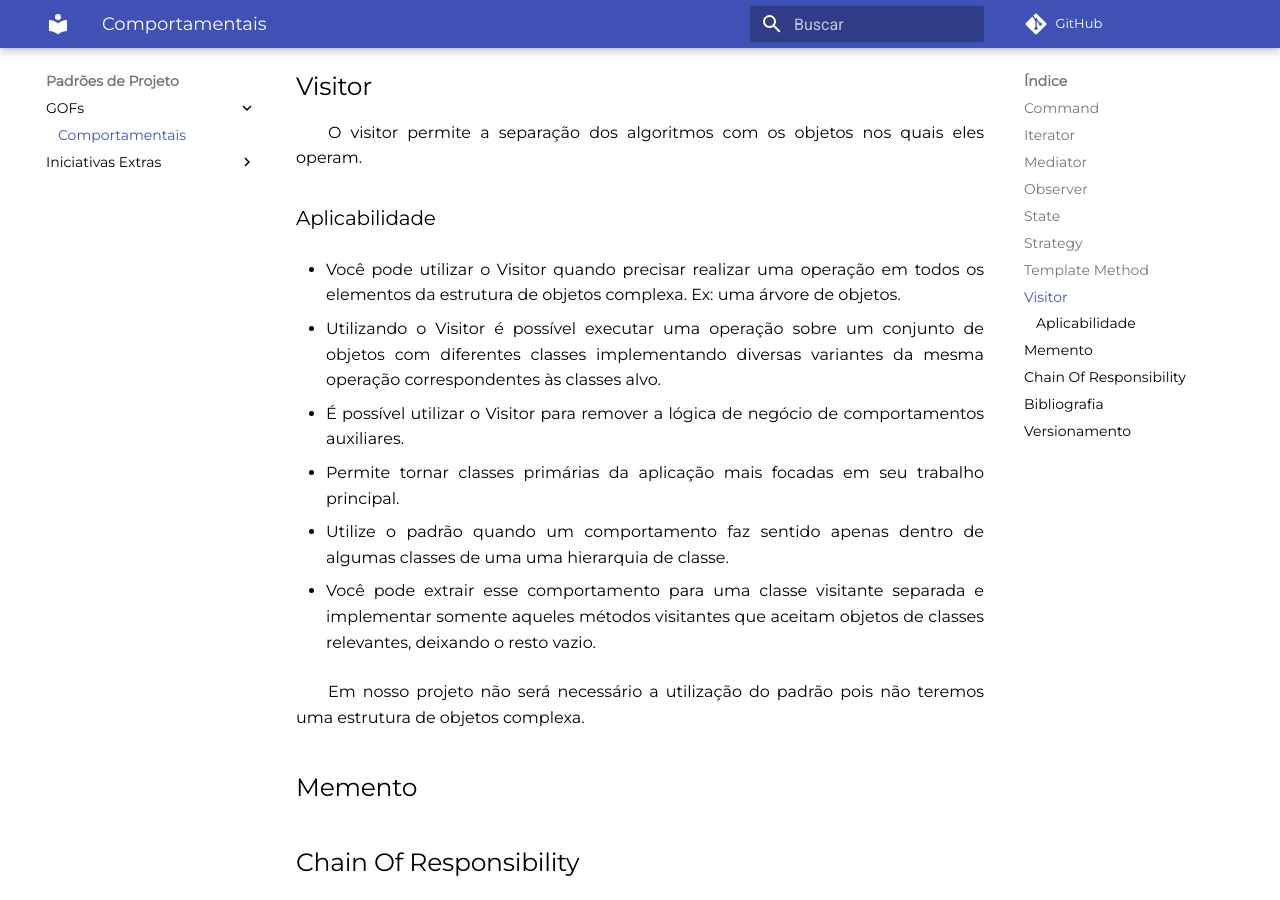
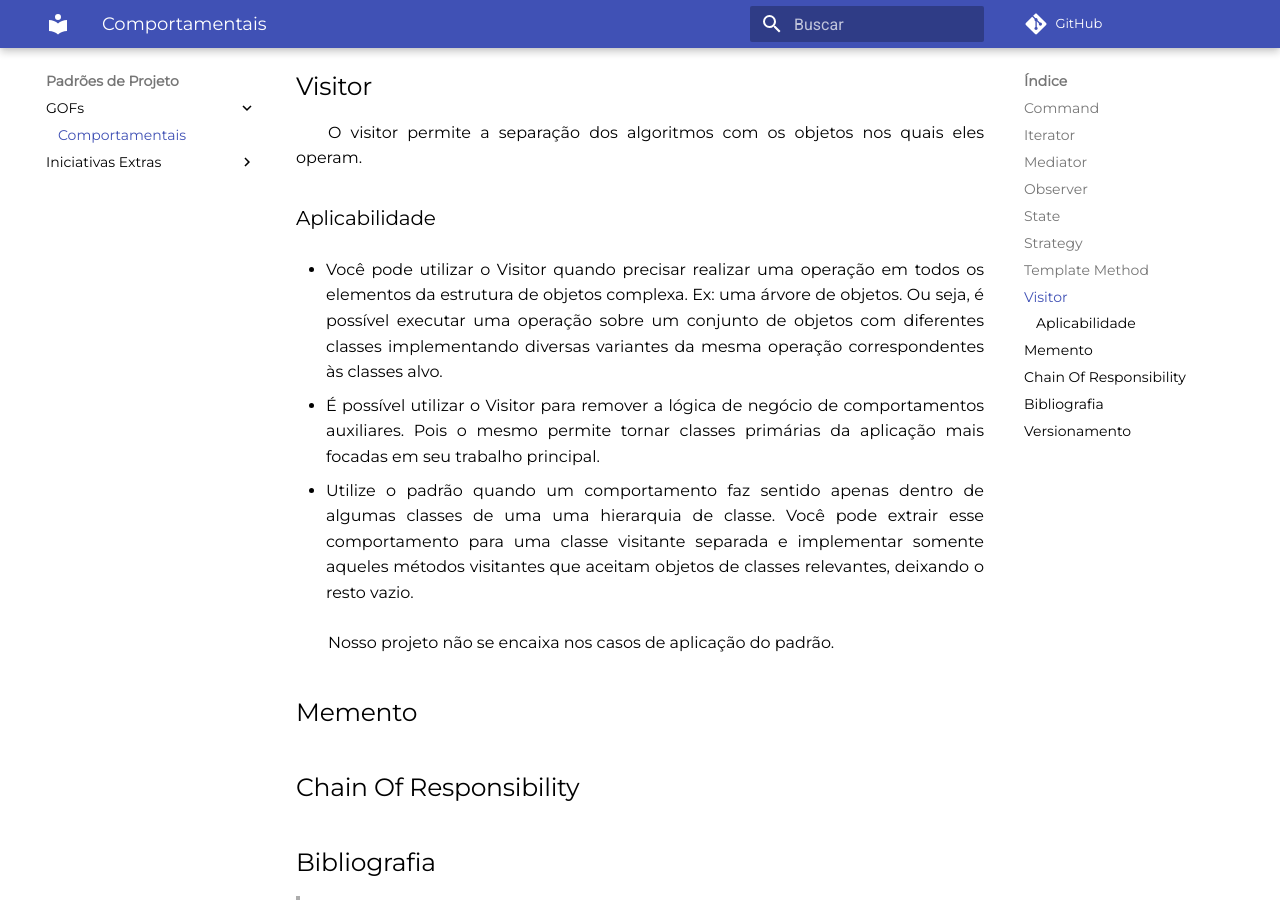
Before and after one commit to UnBArqDsw2021-1/2021.1_G6_Curumim, an MkDocs documentation site: the page built from docs/padroes-de-projeto/gofs-comportamentais.md, in a window 1280 px wide and 900 px high, scrolled down 684 px. Built offline with MkDocs 1.6.1 and Material for MkDocs 9.7.7, drawn with Linux system fonts in a browser that asks for light colours; comment, search, counter and statistics services are not loaded.

Commit message:
feat(#146) revisão do visitor

```diff
--- a/docs/padroes-de-projeto/gofs-comportamentais.md
+++ b/docs/padroes-de-projeto/gofs-comportamentais.md
@@ -27,19 +27,13 @@
 
 ### Aplicabilidade
 
-- Você pode utilizar o Visitor quando precisar realizar uma operação em todos os elementos da estrutura de objetos complexa. Ex: uma árvore de objetos.
+- Você pode utilizar o Visitor quando precisar realizar uma operação em todos os elementos da estrutura de objetos complexa. Ex: uma árvore de objetos. Ou seja, é possível executar uma operação sobre um conjunto de objetos com diferentes classes implementando diversas variantes da mesma operação correspondentes às classes alvo.
 
-- Utilizando o Visitor é possível executar uma operação sobre um conjunto de objetos com diferentes classes implementando diversas variantes da mesma operação correspondentes às classes alvo.
+- É possível utilizar o Visitor para remover a lógica de negócio de comportamentos auxiliares. Pois o mesmo permite tornar classes primárias da aplicação mais focadas em seu trabalho principal.
 
-- É possível utilizar o Visitor para remover a lógica de negócio de comportamentos auxiliares.
+- Utilize o padrão quando um comportamento faz sentido apenas dentro de algumas classes de uma uma hierarquia de classe. Você pode extrair esse comportamento para uma classe visitante separada e implementar somente aqueles métodos visitantes que aceitam objetos de classes relevantes, deixando o resto vazio.
 
-- Permite tornar classes primárias da aplicação mais focadas em seu trabalho principal.
-
-- Utilize o padrão quando um comportamento faz sentido apenas dentro de algumas classes de uma uma hierarquia de classe.
-
-- Você pode extrair esse comportamento para uma classe visitante separada e implementar somente aqueles métodos visitantes que aceitam objetos de classes relevantes, deixando o resto vazio.
-
-&emsp;&emsp;Em nosso projeto não será necessário a utilização do padrão pois não teremos uma estrutura de objetos complexa.
+&emsp;&emsp;Nosso projeto não se encaixa nos casos de aplicação do padrão.
 
 ## Memento
 
```
